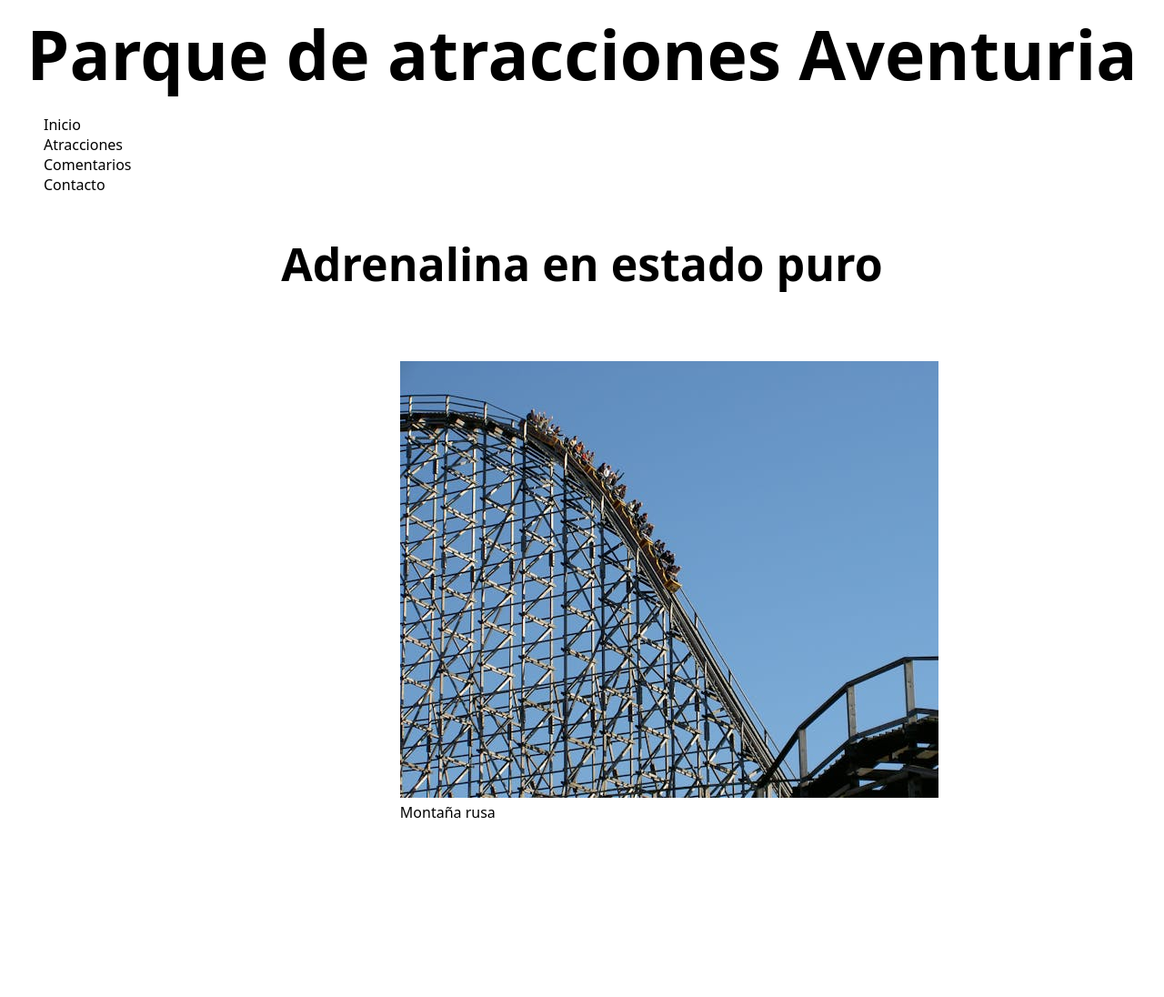
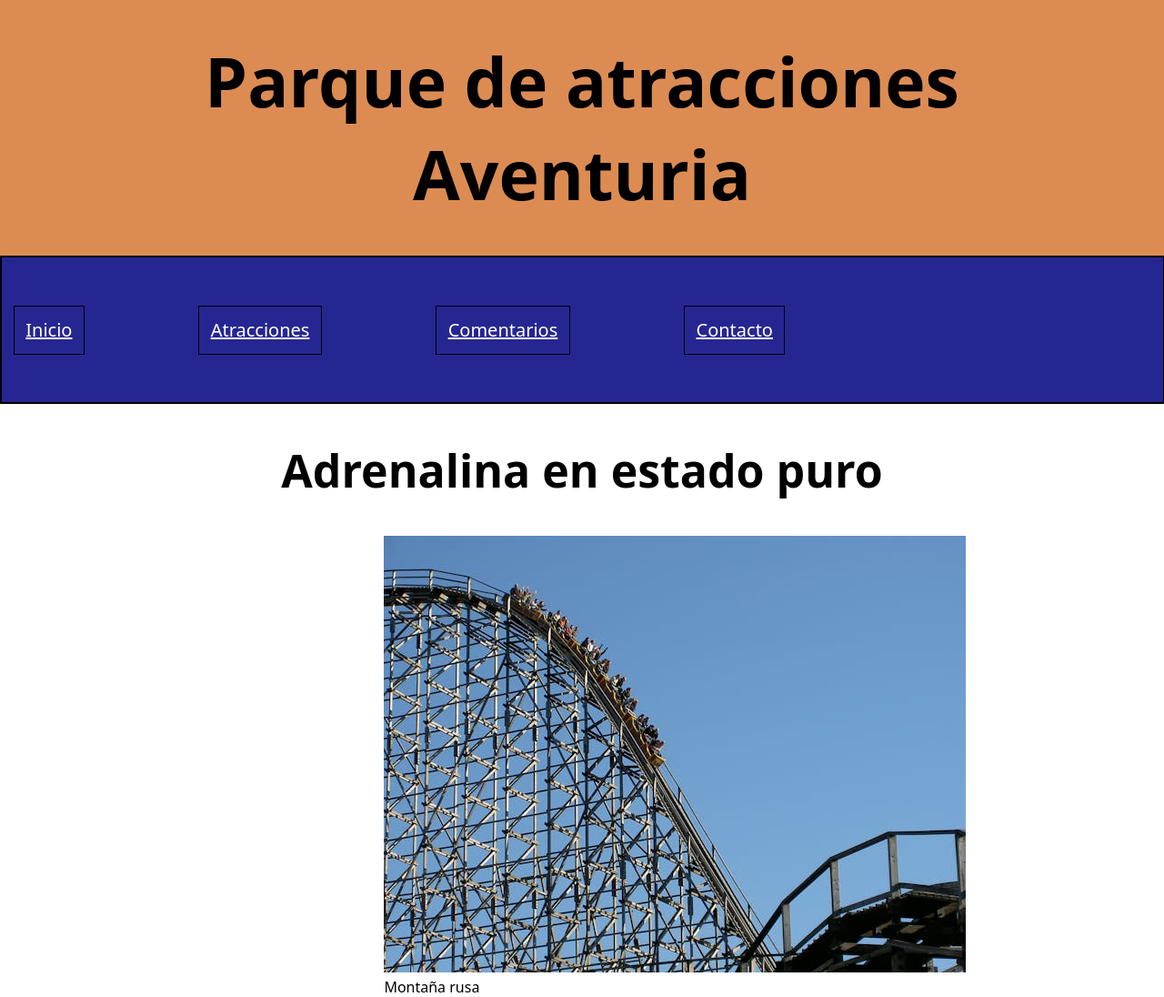
Before and after one commit to MiriamDiazpc/Theme-park, a plain HTML site: page atracciones.html in a window 1280 px wide. Shown: the whole page at 91% size. Before the commit the page ends 944 px from the top, so only its background shows below. Drawn offline with Linux system fonts and the light colour scheme; a web font is replaced by a local one.

Commit message:
Second commit

```diff
--- a/atracciones.html
+++ b/atracciones.html
@@ -17,10 +17,10 @@
     <header>Parque de atracciones Aventuria</header>
     <nav>
         <ul>
-            <li><a href="index.html"></a> Inicio</li>
-            <li><a href="atracciones.html"></a>Atracciones</li>
-            <li><a href="comentarios.html"></a>Comentarios</li>
-            <li><a href="contacto.html"></a>Contacto</li>
+            <li><a href="index.html"> Inicio</a></li>
+            <li><a href="atracciones.html">Atracciones</a></li>
+            <li><a href="comentarios.html">Comentarios</a></li>
+            <li><a href="contacto.html">Contacto</a></li>
         </ul>
     </nav>
     <main>
--- a/comentarios.html
+++ b/comentarios.html
@@ -10,6 +10,14 @@
     <link rel="stylesheet" href="styles.css">
 </head>
 <body>
+    <nav>
+        <ul>
+            <li><a href="index.html"> Inicio</a></li>
+            <li><a href="atracciones.html">Atracciones</a></li>
+            <li><a href="comentarios.html">Comentarios</a></li>
+            <li><a href="contacto.html">Contacto</a></li>
+        </ul>
+    </nav>
     <script src="script.js"></script>
 </body>
 </html>
--- a/contacto.html
+++ b/contacto.html
@@ -9,7 +9,15 @@
     <link rel="stylesheet" href="contacto.html">
     <link rel="stylesheet" href="styles.css">
 </head>
-<b>
+<body>
+    <nav>
+        <ul>
+            <li><a href="index.html"> Inicio</a></li>
+            <li><a href="atracciones.html">Atracciones</a></li>
+            <li><a href="comentarios.html">Comentarios</a></li>
+            <li><a href="contacto.html">Contacto</a></li>
+        </ul>
+    </nav>
     <script src="script.js"></script>
 </body>
 </html>
--- a/index.html
+++ b/index.html
@@ -13,10 +13,10 @@
     <header>Parque de atracciones Aventuria</header>
         <nav>
             <ul>
-                <li><a href="index.html"></a> Inicio</li>
-                <li><a href="atracciones.html"></a>Atracciones</li>
-                <li><a href="comentarios.html"></a>Comentarios</li>
-                <li><a href="contacto.html"></a>Contacto</li>
+                <li><a href="index.html">Inicio</a></li>
+                <li><a href="atracciones.html">Atracciones</a></li>
+                <li><a href="comentarios.html">Comentarios</a></li>
+                <li><a href="contacto.html">Contacto</a></li>
             </ul>
         </nav>
     <main>
--- a/styles.css
+++ b/styles.css
@@ -1,12 +1,43 @@
 * {
     font-family: "Arima", system-ui;
     list-style: none;
+    margin: 0;
+    padding: 0;
 }
 
 header {
     text-align: center;
     font-size: 75px;
     font-weight: 700;
+    padding: 3%;
+    background-color:#d2691ec2 ;
+}
+
+a {
+    color:white;
+}
+
+nav {
+    width: 99.8%;
+    border: 2px solid black;
+    padding: 40px 0;
+    background-color: #17178bee;
+}
+
+nav ul {
+    list-style-type: none;
+    margin: 1% 1%;
+    font-size: 20px;
+    display: flex;
+}
+
+nav li {
+    display: inline;
+    padding: 1%;
+    margin: 0;
+    margin-right: 10%;
+    border: 1px solid black;
+    text-align: center;
 }
 
 h1 {
@@ -14,12 +45,13 @@ h1 {
     font-weight: 700;
     font-size: 50px;
     font-style: normal;
+    padding: 3%;
 }
 
 #gallery {
     width: 50%;
     height: auto;
-    margin-left: 31%;
+    margin-left: 33%;
     overflow: hidden;
 
     animation: slide 15s infinite alternate ease-in-out;
```
